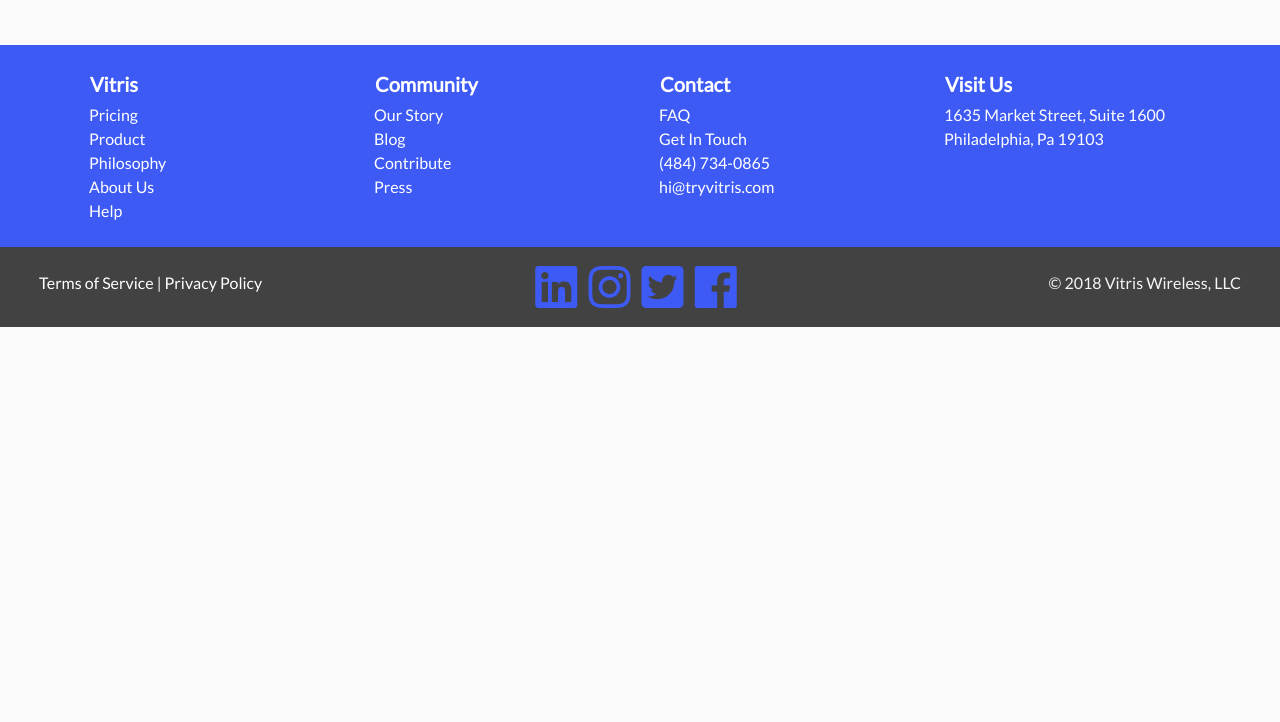
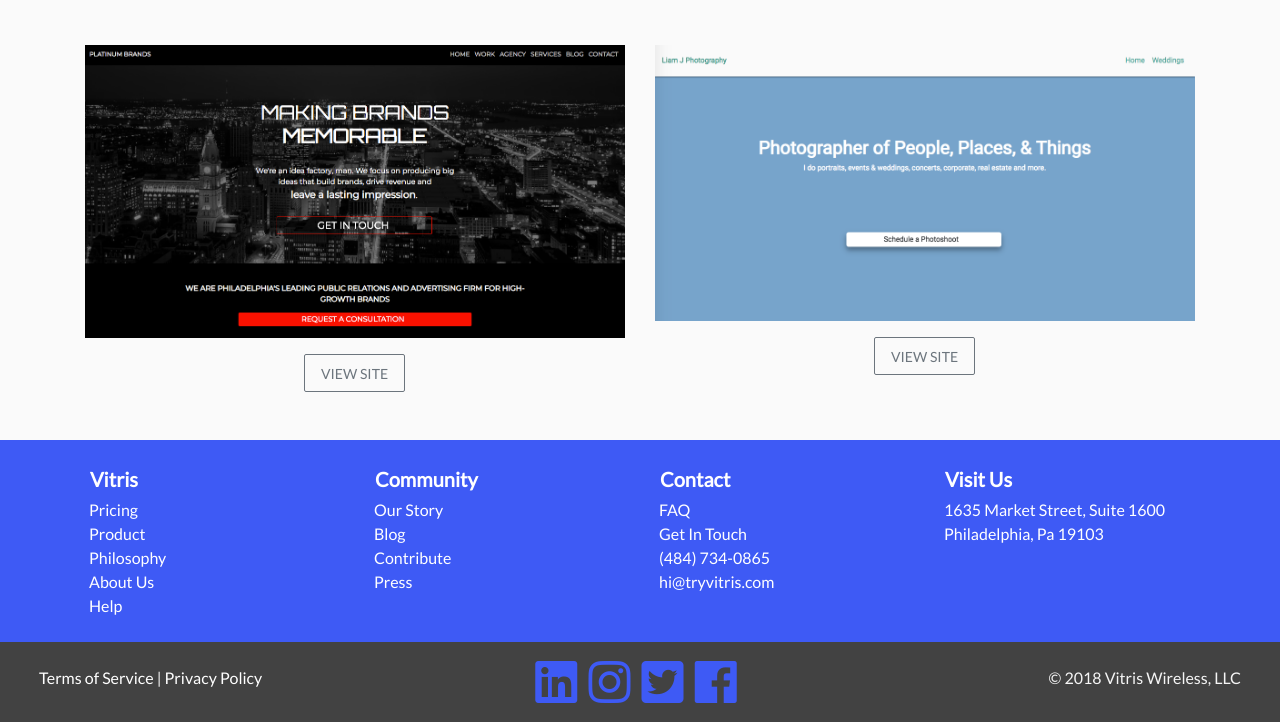
Before and after one commit to jackperrotta/vitris-home, a plain HTML site: page features/website-builder/index.html in a window 1280 px wide. Shown: the part 1975-2697 px from the top of the page. Before the commit the page ends 2302 px from the top, so only its background shows below. Drawn offline with Linux system fonts and the light colour scheme.

Commit message:
added 2 websites to the portfolio section

```diff
--- a/features/website-builder/index.html
+++ b/features/website-builder/index.html
@@ -144,6 +144,22 @@
                         <img src="../../assets/img/repairuphilly-thumbnail.png" alt="RepairU Philly Website Thumbnail" class="img-fluid mb-3">
                     </a>
                     <a href="https://repairuphilly.com" target="_blank" class="btn btn-outline-secondary mb-5">
+                    View Site
+                    </a>
+                </div>
+                <div class="col-lg-6 text-center">
+                    <a href="https://platinumbrands.com" target="_blank">
+                        <img src="../../assets/img/platinumbrands-thumbnail.png" alt="Platinum Brands Website Thumbnail" class="img-fluid mb-3">
+                    </a>
+                    <a href="https://platinumbrands.com" target="_blank" class="btn btn-outline-secondary mb-5">
+                    View Site
+                    </a>
+                </div>
+                <div class="col-lg-6 text-center">
+                    <a href="https://liamjphoto.com/" target="_blank">
+                        <img src="../../assets/img/liamphotography-thumbnail.png" alt="Liam J Photography Website Thumbnail" class="img-fluid mb-3">
+                    </a>
+                    <a href="https://liamjphoto.com/" target="_blank" class="btn btn-outline-secondary mb-5">
                     View Site
                     </a>
                 </div>
```
Also changed, not shown: assets/img/liamphotography-thumbnail.png (added), assets/img/platinumbrands-thumbnail.png (added).
